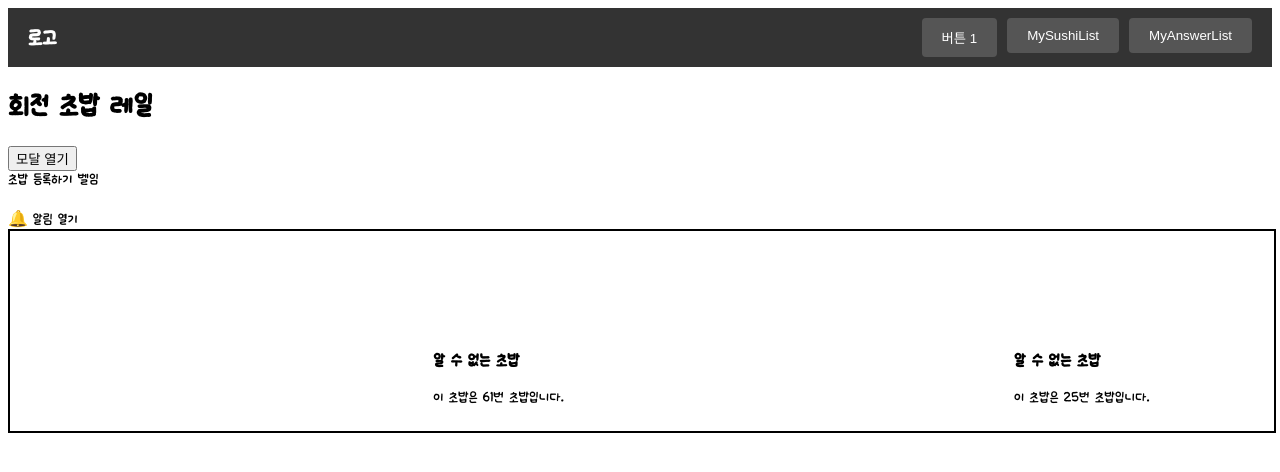
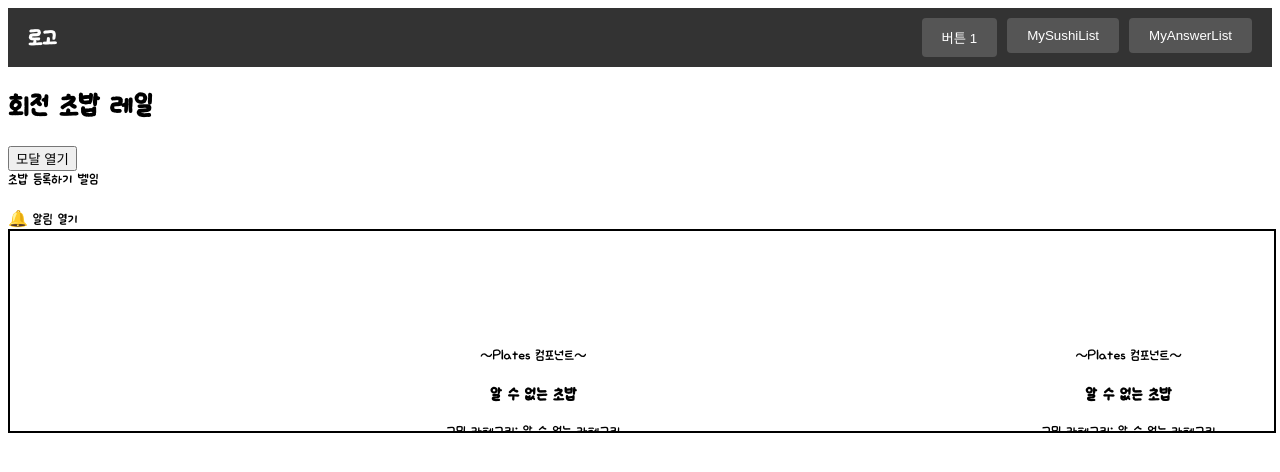
Before and after one commit to kwo9827/Gomin_plate, a React (Vite) app in the folder frontend/gomin/: page /home in a window 1280 px wide. Shown: the top 472 px of the page. Built offline with nearby package versions, Linux system fonts and the light colour scheme.

Commit message:
feat : 초밥컴포넌트제작[S12P11B109-87]
- 초밥 이미지 추가
- 컴포넌트 제작
- 접시 이미지 및 표시 내역 수정 필요

```diff
--- a/frontend/gomin/src/components/Sushi.jsx
+++ b/frontend/gomin/src/components/Sushi.jsx
@@ -1,5 +1,17 @@
 import React from 'react';
 import { useNavigate } from 'react-router-dom';
+
+import eggImg from '../assets/egg.png';
+import salmonImg from '../assets/salmon.png';
+import shrimpImg from '../assets/shrimp.png';
+import cuttleImg from '../assets/cuttle.png';
+import eelImg from '../assets/eel.png';
+import octopusImg from '../assets/octopus.png';
+import wagyuImg from '../assets/wagyu.png';
+
+
+
+
 
 /** 레일에서 흘러가는 초밥 하나에 대한 컴포넌트
  * 1. 레일에 흘러가는 초밥 데이터를 보여줄 컴포넌트
@@ -7,28 +19,56 @@ import { useNavigate } from 'react-router-dom';
  * 3. 클릭시 sushiview로 id state를 넘기며 navigate됨
  * 4. 초밥 종류를 인자로 받아서 초밥이 다르게 보여지게 구현하면 됨
  */
-const Sushi = ({ id }) => {
+const Sushi = ({ sushiId, category, sushiType, remainingAnswers, expirationTime }) => {
     const navigate = useNavigate();
 
-    const sushiNames = {
-        1: "초밥 1 - 참치",
-        2: "초밥 2 - 연어",
-        3: "초밥 3 - 장어",
-        4: "초밥 4 - 광어",
-        5: "초밥 5 - 새우",
+    // 고민 카테고리 매핑
+    const categories = {
+        1: '사랑',
+        2: '우정',
+        3: '진로',
+        4: '건강',
+        5: '가족',
+        6: '기타',
     };
 
-    const sushiName = sushiNames[id] || "알 수 없는 초밥";
+    // 초밥 타입 매핑
+    const sushiTypes = {
+        1: { name: '계란', image: eggImg },
+        2: { name: '연어', image: salmonImg },
+        3: { name: '새우', image: shrimpImg },
+        4: { name: '한치', image: cuttleImg },
+        5: { name: '문어', image: octopusImg },
+        6: { name: '장어', image: eelImg },
+        7: { name: '와규', image: wagyuImg },
+    };
+
+
+    const categoryName = categories[category] || '알 수 없는 카테고리';
+    const sushiName = sushiTypes[sushiType] || { name: '알 수 없는 초밥', image: null };
+
 
     const handleSushiClick = () => {
         // SushiView로 state를 전달
-        navigate('/sushiview', { state: { id } });
+        navigate('/sushiview',
+            { state: { sushiId, category, sushiType, remainingAnswers, expirationTime } });
     };
 
     return (
-        <div className="sushi" onClick={handleSushiClick} style={{ cursor: 'pointer' }}>
-            <h3>{sushiName}</h3>
-            <p>이 초밥은 {id}번 초밥입니다.</p>
+        <div className="sushi" onClick={handleSushiClick} style={{ cursor: 'pointer', textAlign: 'center' }}>
+            {sushiName.image && <img src={sushiName.image} alt={sushiName.name} style={{
+                width: '100px', // 원하는 너비
+                height: '100px', // 원하는 높이
+                overflow: 'hidden', // 넘치는 부분 숨기기
+                objectFit: 'cover',
+                objectPosition: 'center',
+                transform: 'scale(3)',
+            }} />}
+            <p> ~Plates 컴포넌트~ </p>
+            <h3>{sushiName.name}</h3>
+            <p>고민 카테고리: {categoryName}</p>
+            <p>남은 답변 수: {remainingAnswers}</p>
+            <p>유효 기간: {expirationTime}</p>
         </div>
     );
 };
```
